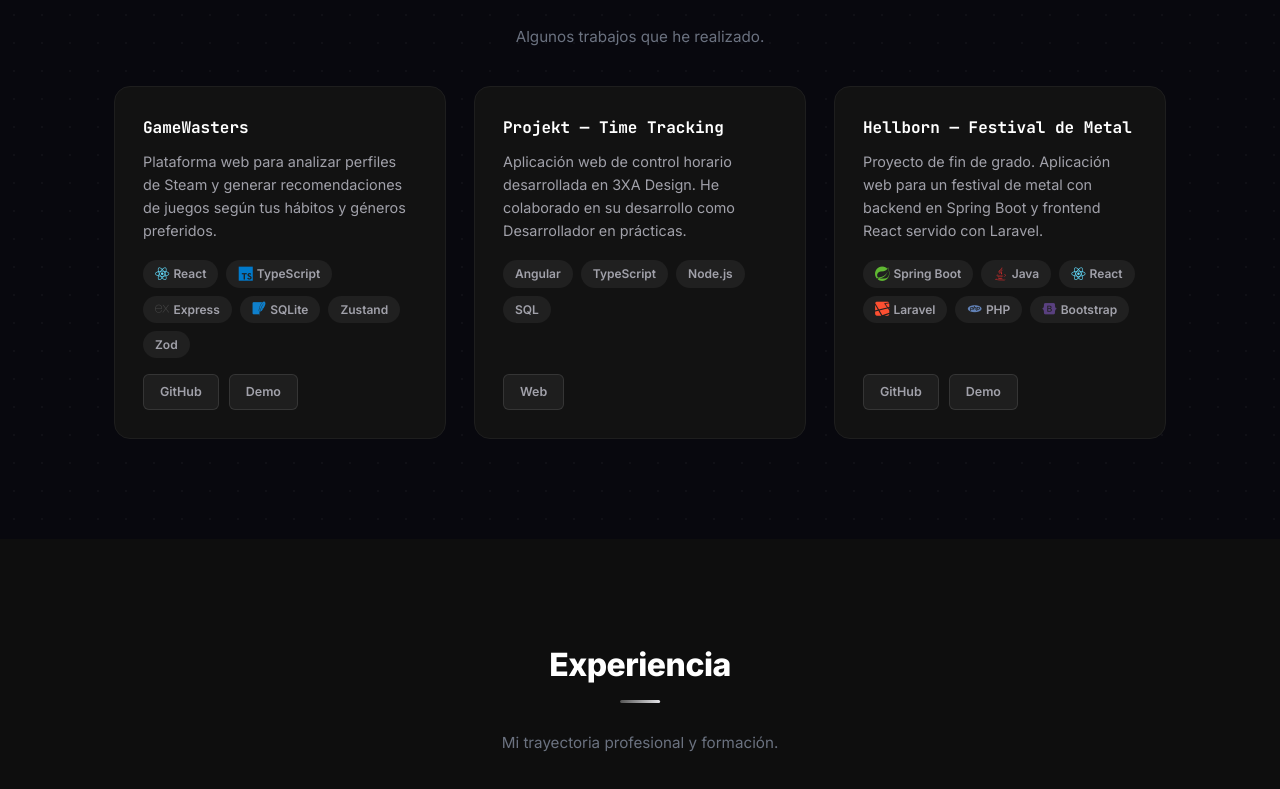
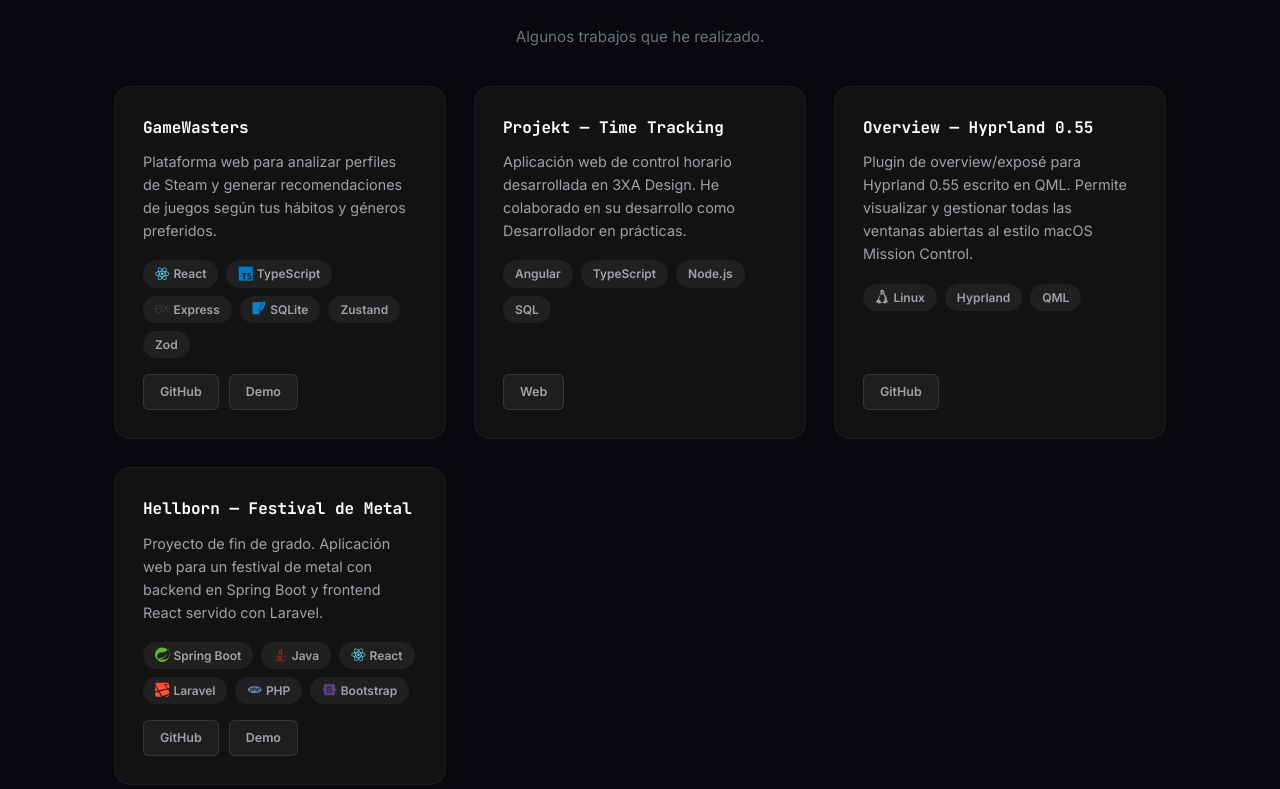
Before and after one commit to Kwmee/PortfolioIv-n, a plain HTML site: page index.html in a window 1280 px wide. Shown: the part 1791-2580 px from the top of the page. Drawn offline with nearby package versions, Linux system fonts and the light colour scheme.

Commit message:
feat: add OverviewHyprland project card

```diff
--- a/index.html
+++ b/index.html
@@ -174,6 +174,18 @@
                     </div>
                 </div>
                 <div class="project-card">
+                    <h3>Overview — Hyprland 0.55</h3>
+                    <p>Plugin de overview/exposé para Hyprland 0.55 escrito en QML. Permite visualizar y gestionar todas las ventanas abiertas al estilo macOS Mission Control.</p>
+                    <div class="project-tags">
+                        <span><i class="devicon-linux-plain"></i> Linux</span>
+                        <span>Hyprland</span>
+                        <span>QML</span>
+                    </div>
+                    <div class="project-links">
+                        <a href="https://github.com/Kwmee/OverviewHyprland" target="_blank" class="project-link">GitHub</a>
+                    </div>
+                </div>
+                <div class="project-card">
                     <h3>Hellborn — Festival de Metal</h3>
                     <p>Proyecto de fin de grado. Aplicación web para un festival de metal con backend en Spring Boot y frontend React servido con Laravel.</p>
                     <div class="project-tags">
```
